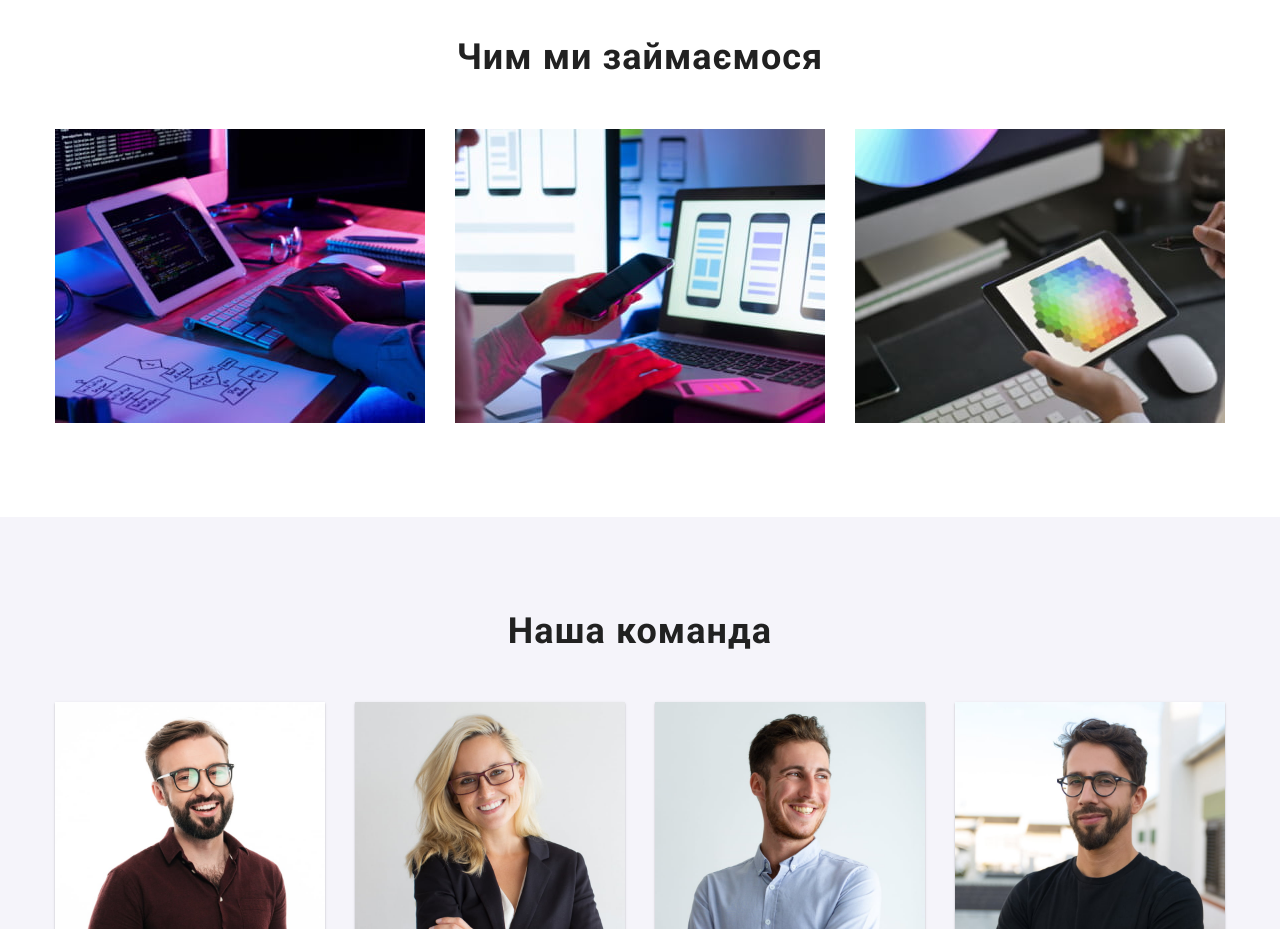
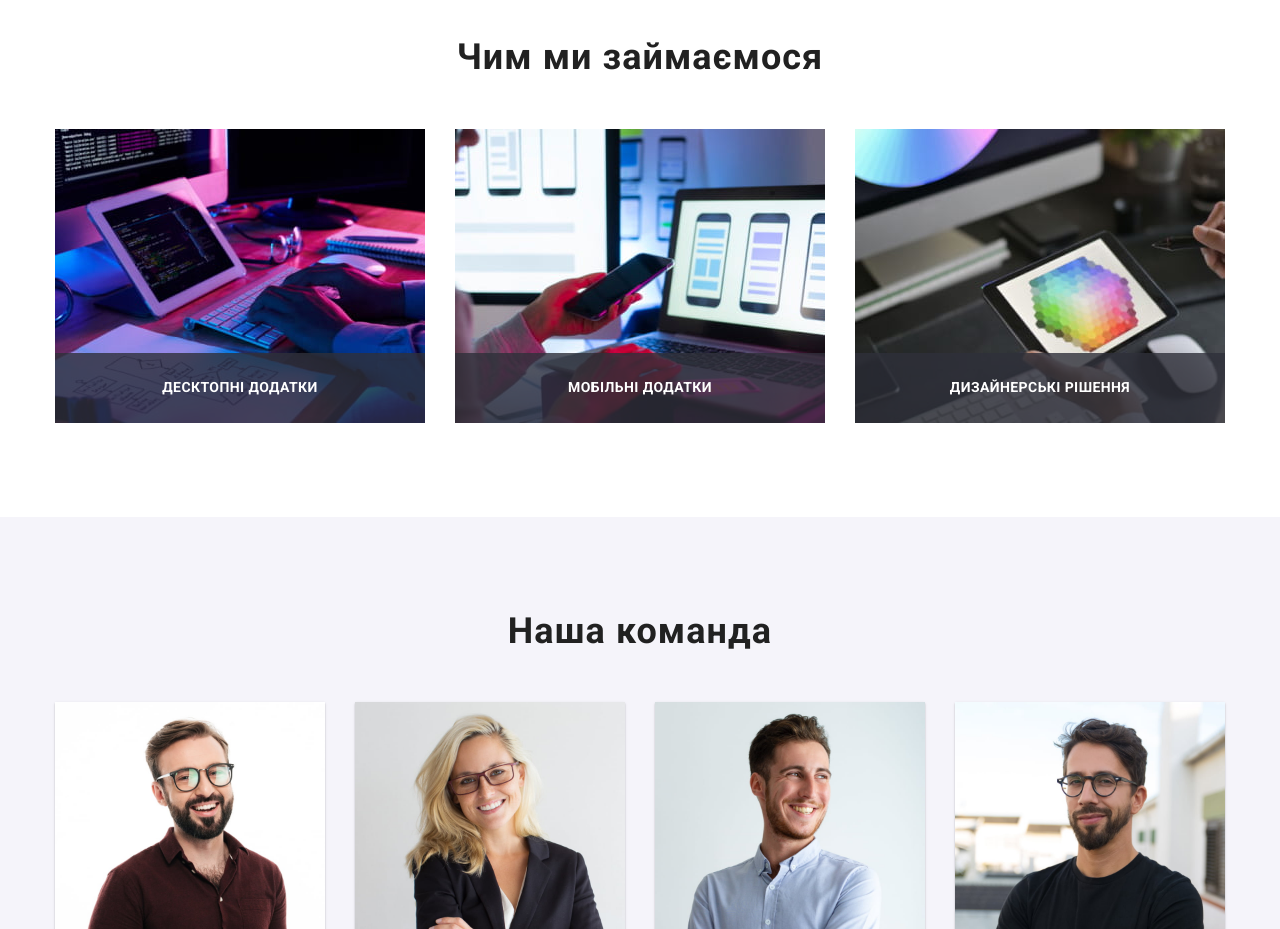
Before and after one commit to angielinayo/goit-markup-hw-05, a plain HTML site: page index.html in a window 1280 px wide. Shown: the part 1080-2009 px from the top of the page. Drawn offline with nearby package versions, Linux system fonts and the light colour scheme.

Commit message:
added works overlay

```diff
--- a/css/styles.css
+++ b/css/styles.css
@@ -327,7 +327,27 @@ button {
 
 .works-card {
     flex-basis: calc((100% - 60px) / 3);
+    position: relative;
 }
+
+.works-naming {
+    position: absolute;
+
+    font-size: 14px;
+    line-height: 1.14;
+    text-align: center;
+    letter-spacing: 0.03em;
+    text-transform: uppercase;
+    color: var(--white-text-color);
+
+    width: 370px;
+    height: 70px;
+    background: rgba(47, 48, 58, 0.8);
+    padding: 27px 0;
+    bottom: 0;
+}
+
+
 /*=============================TEAM SECTION============================*/
 .team-section {
     background-color: var(--backgr-grey-color);
@@ -458,7 +478,6 @@ button {
     padding: 0;
     margin: 0;
 }
-
 
 .portfolio-card {
     flex-basis: calc((100% - 60px) / 3);
--- a/index.html
+++ b/index.html
@@ -114,12 +114,15 @@
                 <ul class="works flex-list list">
                     <li class="works-card">
                         <img src="./images/imgone.jpg" alt="Чоловік набирає дані на клавіатурі." width="370" >
+                        <h3 class="works-naming">Десктопні додатки</h3>
                     </li>
                     <li class="works-card">
                         <img src="./images/imgtwo.jpg" alt="Чоловік дивиться на телефон і порівнює його з зображенням на екрані." width="370" >
+                        <h3 class="works-naming">Мобільні додатки</h3>
                     </li>
                     <li class="works-card">
                         <img src="./images/imgthree.jpg" alt="Людина працює зі схемою кольорів на планшеті" width="370" >
+                        <h3 class="works-naming">Дизайнерські рішення</h3>
                     </li>
                 </ul>
         </div>
```
